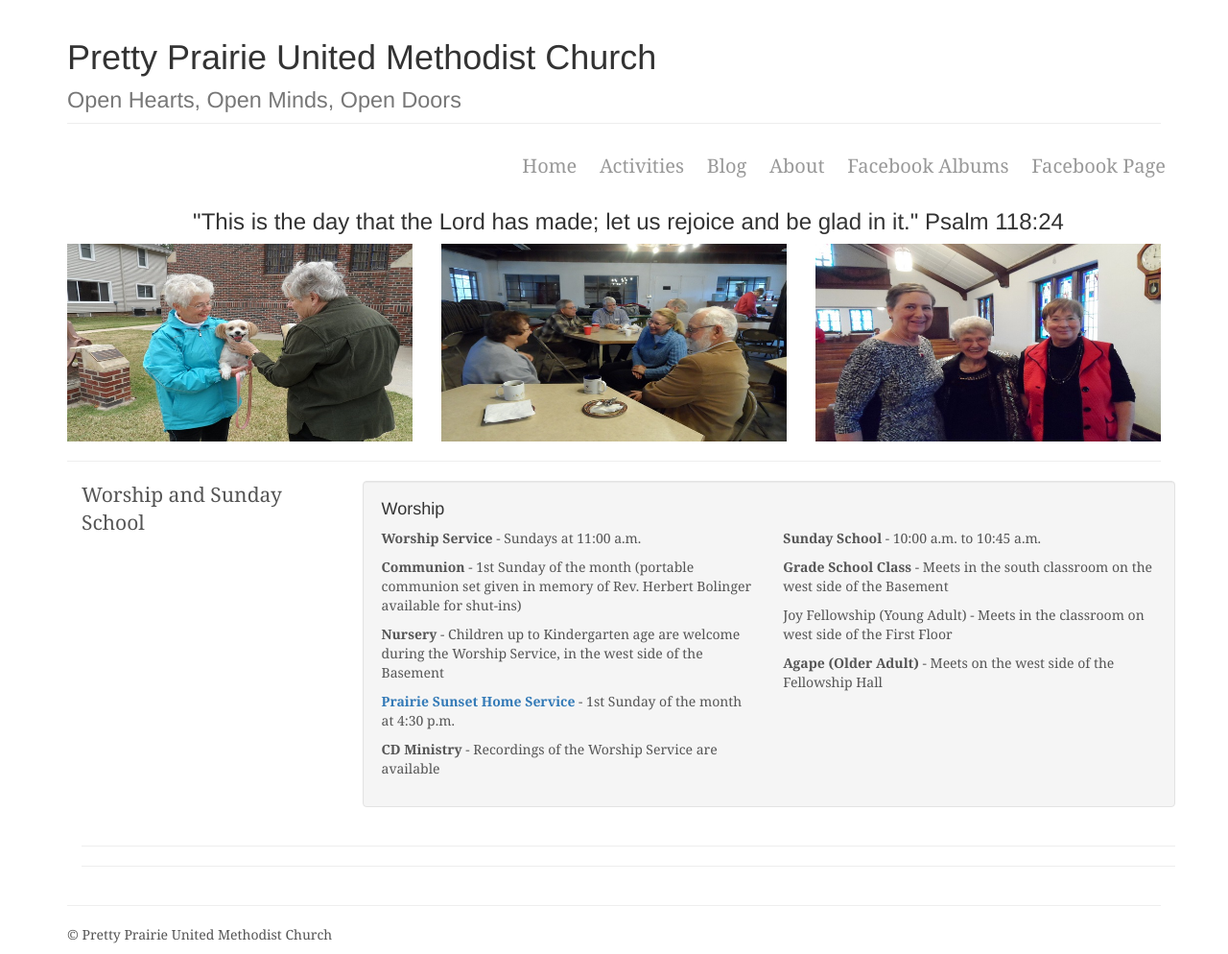
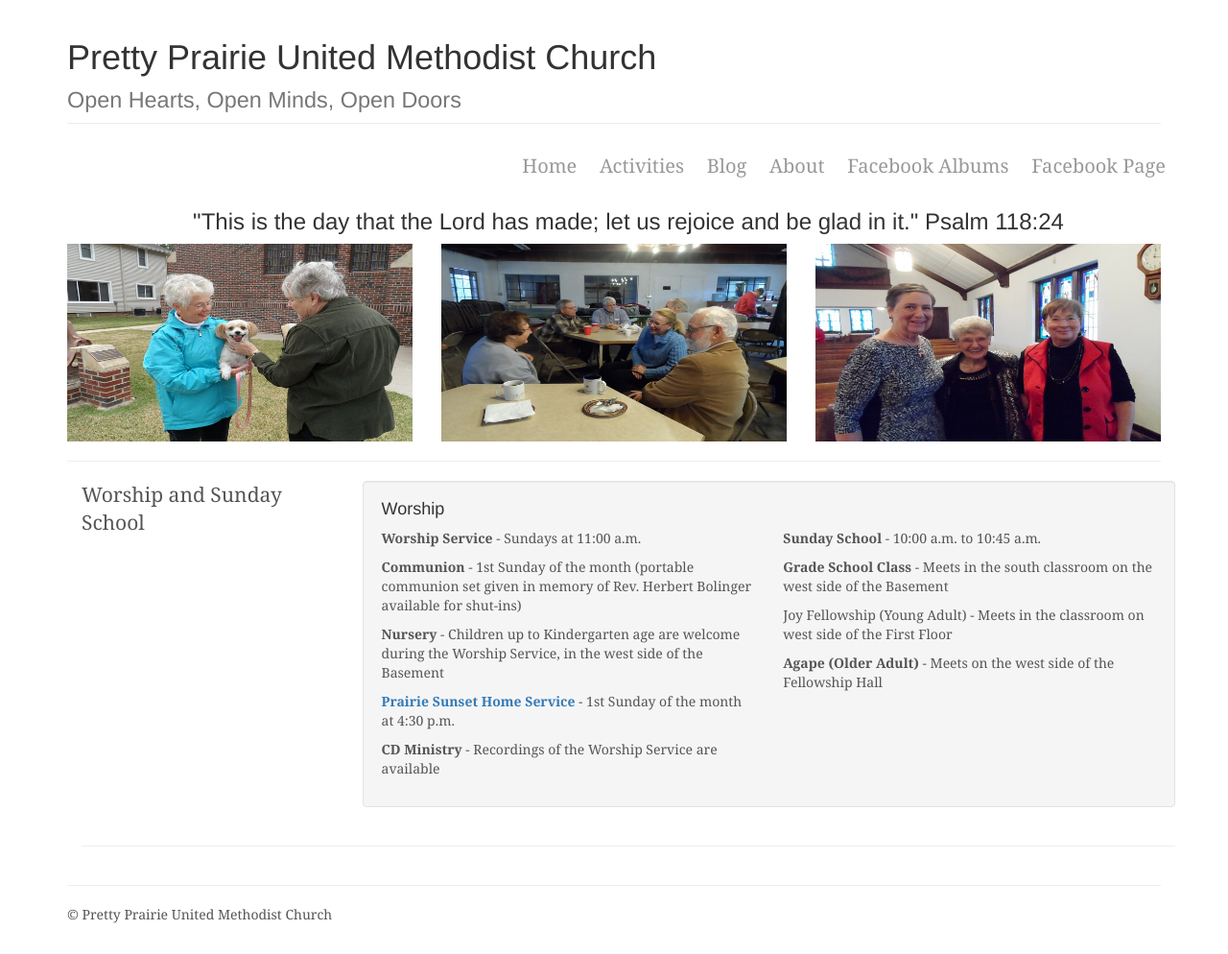
Before and after one commit to KatherineMichel/self-hosted-church-website-jekyll, a Jekyll site: the page built from activities.html, in a window 1280 px wide. Shown: the whole page at 96% size. Built offline with Jekyll 4.4.1, drawn with Linux system fonts in a browser that asks for light colours; nearby versions of some CDN libraries; library files that are not in the unit come from our copies; after the commit the page ends 973 px from its top, so only the background shows below that.

Commit message:
Update activities.html

```diff
--- a/activities.html
+++ b/activities.html
@@ -298,8 +298,8 @@
             </div>
 
         </div>
+
+                    <hr>
 -->
-                    <hr>
-
     </div>
     <!-- /.container -->
```
